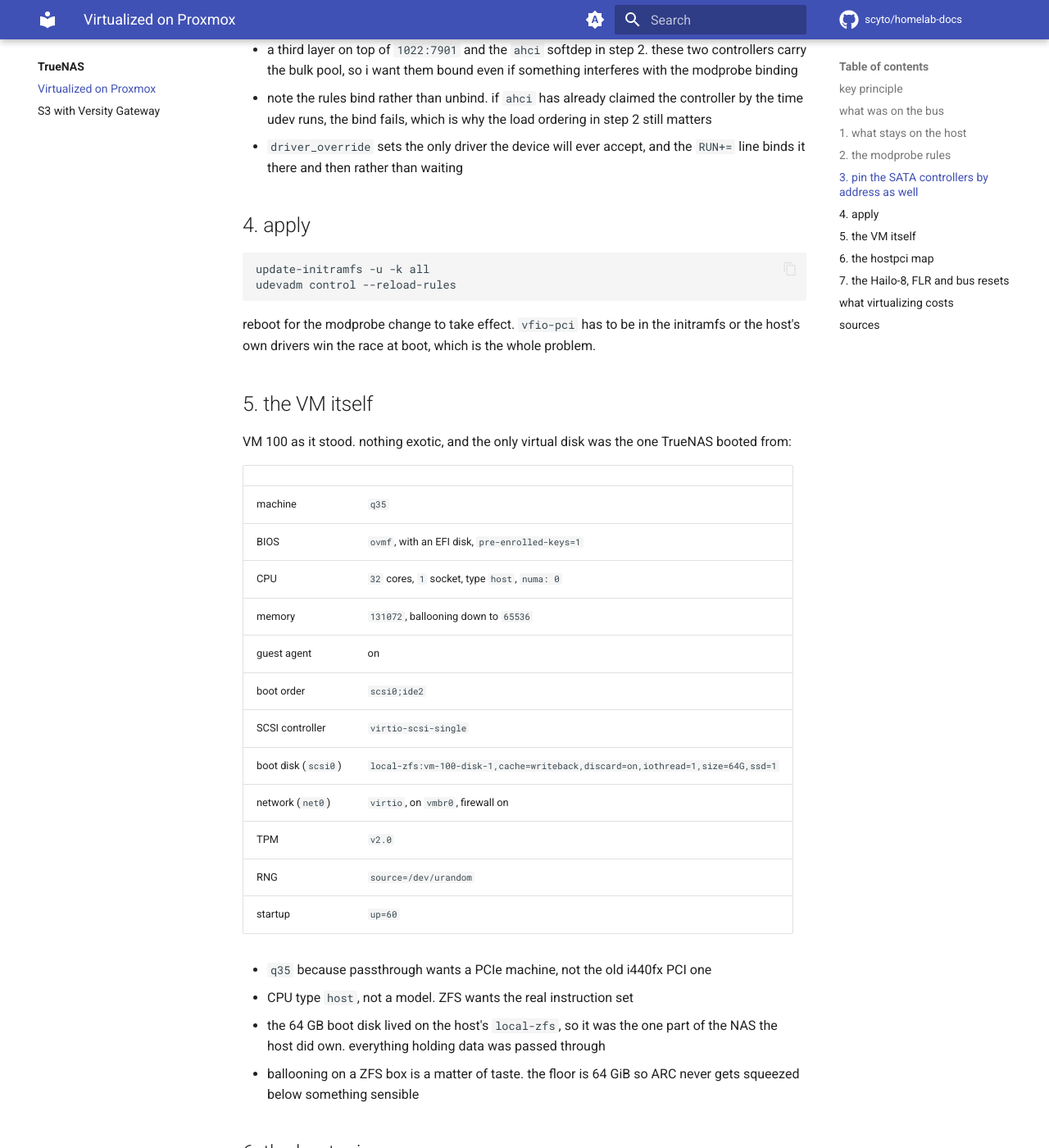
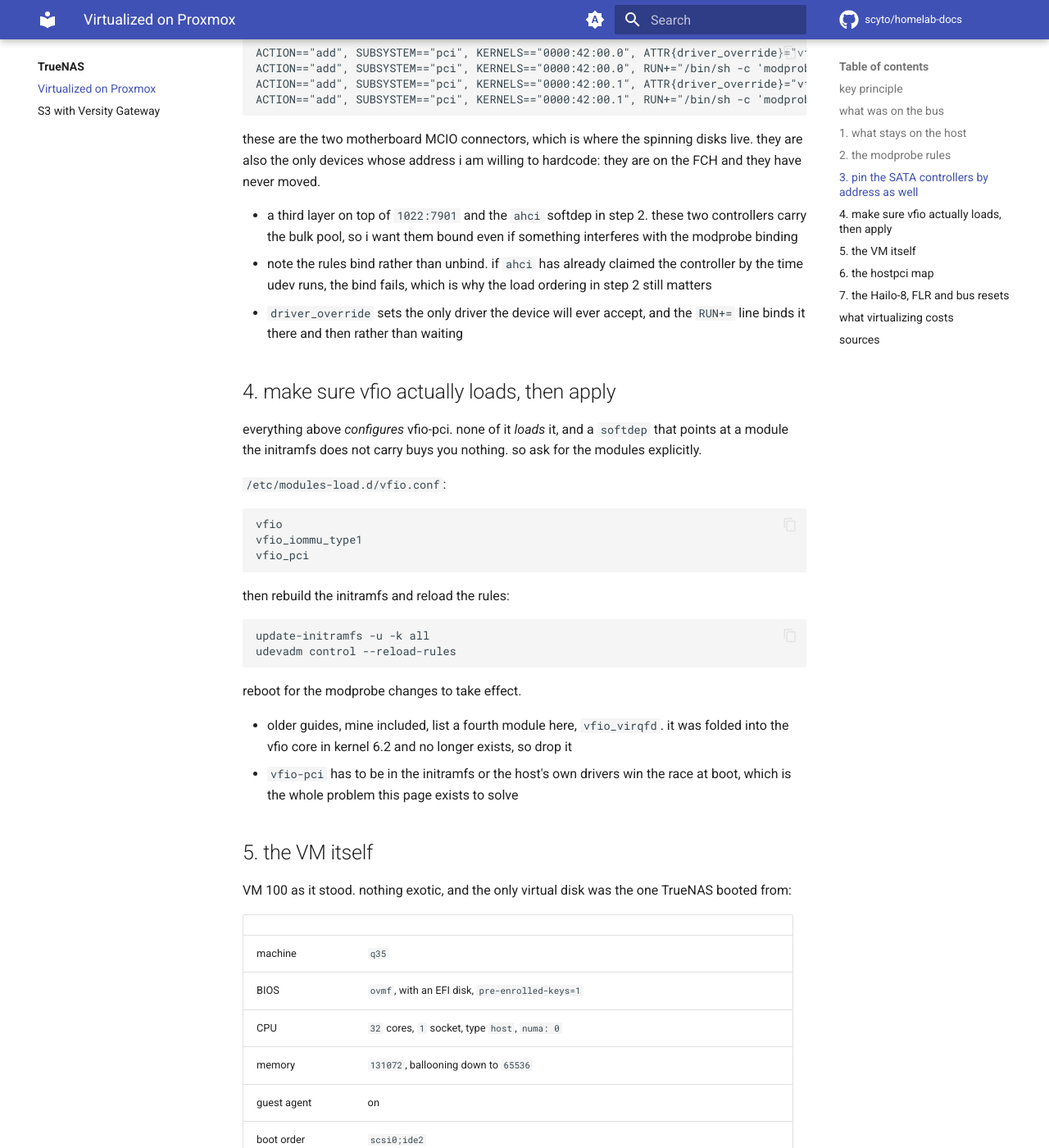
Before and after one commit to scyto/homelab-docs, an MkDocs documentation site: the page built from docs/truenas/virtualized-on-proxmox.md, in a window 1280 px wide and 1400 px high, scrolled down 5528 px. Shown: the whole window at 82% size. Built offline with MkDocs 1.6.1 and Material for MkDocs 9.7.7, drawn with Linux system fonts in a browser that asks for light colours; comment, search, counter and statistics services are not loaded; some of the changed text lies outside the part shown.

Commit message:
TrueNAS: bind the T710, and actually load the vfio modules
Two review findings on #20 and its upstream PR.

The Crucial T710 at 84:00.0 is passed through on hostpci8 but its ID is
absent from the ids= line, so on a rebuild the host's nvme driver claims
it. The line stays as recorded, since two independent records of that
file agree it was missing, but a warning now names the gap and says to
add c0a9:5428 when copying it.

Nothing in the page loaded vfio-pci. Step 4 now writes
/etc/modules-load.d/vfio.conf before rebuilding the initramfs, and notes
that vfio_virqfd was folded into the vfio core in kernel 6.2.

Co-Authored-By: Claude Opus 5 (1M context) <noreply@anthropic.com>

````diff
--- a/docs/truenas/virtualized-on-proxmox.md
+++ b/docs/truenas/virtualized-on-proxmox.md
@@ -178,6 +178,17 @@ what each ID catches:
 | `10de:2bb1` | NVIDIA RTX PRO 6000 Blackwell (`21:00.0`) |
 | `10de:22e8` | Blackwell HDA audio. a no-op while the card is in compute mode, kept so flipping it back to display mode needs no edit |
 
+!!! warning "one passed-through device is missing from that list"
+
+    `84:00.0`, the Crucial T710, goes to the VM on `hostpci8`, but its ID
+    `c0a9:5428` is **not** in the `ids=` line. that is how it is recorded in both
+    places i have it from, so i have left it rather than quietly correcting the
+    record, but it is a gap either way: nothing stops the host's `nvme` driver
+    claiming that drive at boot. if you are copying this line, add `c0a9:5428`.
+
+    the general check, before you trust any `ids=` line: every device in the
+    `hostpci` map must be covered by an entry here.
+
 - **bind by vendor:device, not by address.** one ID covers every identical drive,
   so adding another Optane needs no edit and a bus renumber breaks nothing
 
@@ -218,15 +229,33 @@ are on the FCH and they have never moved.
 - `driver_override` sets the only driver the device will ever accept, and the
   `RUN+=` line binds it there and then rather than waiting
 
-## 4. apply
+## 4. make sure vfio actually loads, then apply
+
+everything above *configures* vfio-pci. none of it *loads* it, and a `softdep`
+that points at a module the initramfs does not carry buys you nothing. so ask for
+the modules explicitly.
+
+`/etc/modules-load.d/vfio.conf`:
+
+```conf
+vfio
+vfio_iommu_type1
+vfio_pci
+```
+
+then rebuild the initramfs and reload the rules:
 
 ```
 update-initramfs -u -k all
 udevadm control --reload-rules
 ```
 
-reboot for the modprobe change to take effect. `vfio-pci` has to be in the initramfs
-or the host's own drivers win the race at boot, which is the whole problem.
+reboot for the modprobe changes to take effect.
+
+- older guides, mine included, list a fourth module here, `vfio_virqfd`. it was
+  folded into the vfio core in kernel 6.2 and no longer exists, so drop it
+- `vfio-pci` has to be in the initramfs or the host's own drivers win the race at
+  boot, which is the whole problem this page exists to solve
 
 ## 5. the VM itself
 
````
